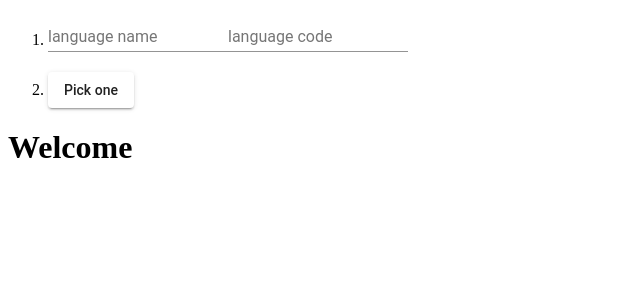
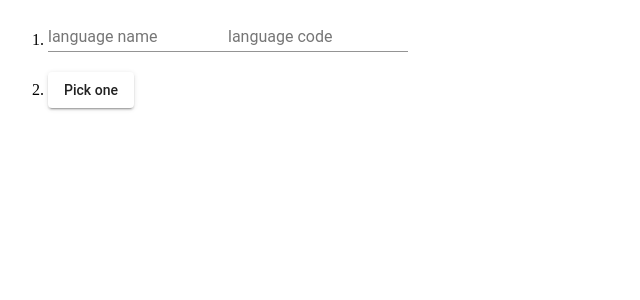
Before and after one commit to upputollahari/radio-button-select, an Angular app: page / in a window 1280 px wide. Shown: the top 300 px of the page, without its empty margins (0-640 px from the left). Built offline with nearby package versions, Linux system fonts and the light colour scheme.

Commit message:
1 file modified

```diff
--- a/src/app/app.component.html
+++ b/src/app/app.component.html
@@ -1,2 +1 @@
 <app-example></app-example>
-<h1>Welcome</h1>
```
